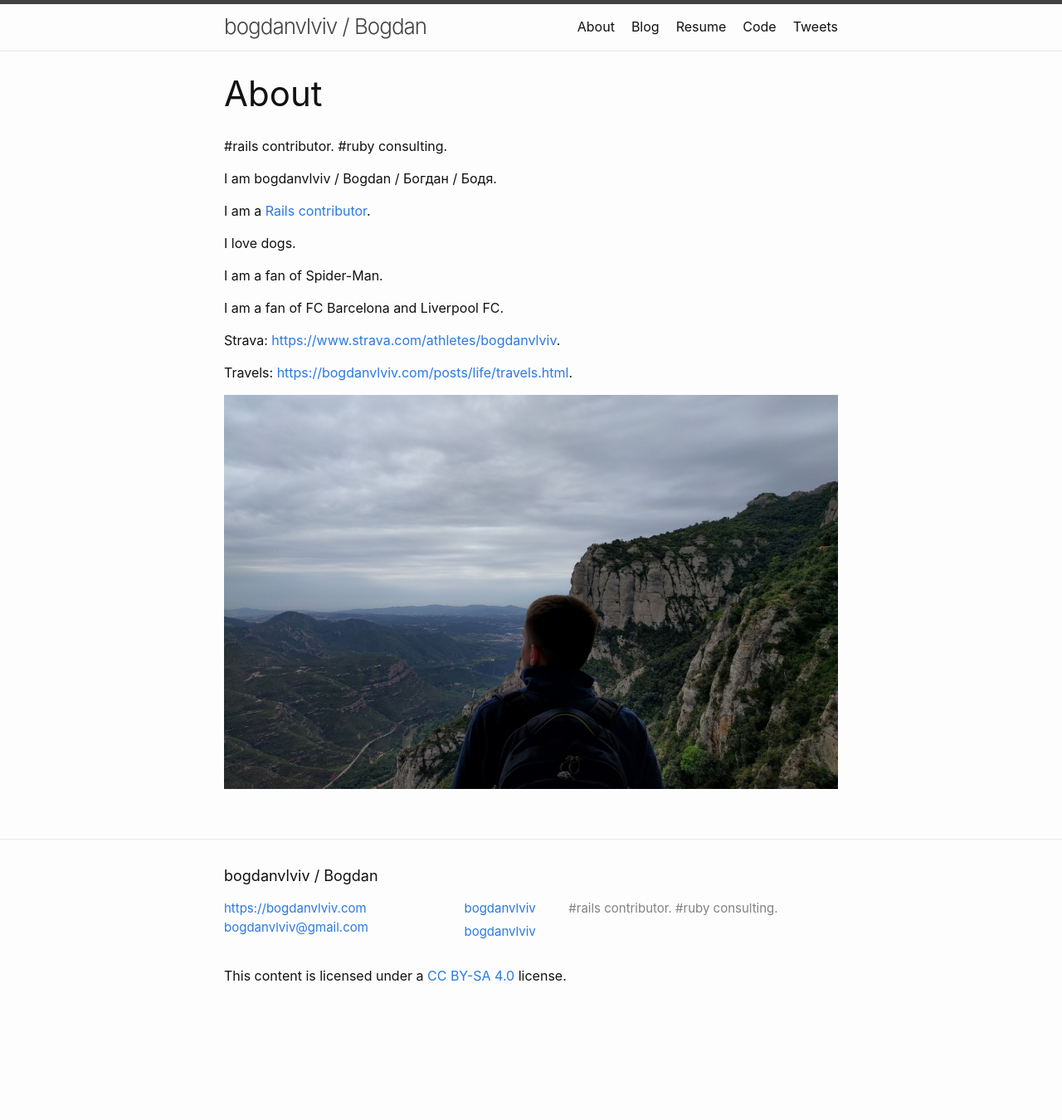
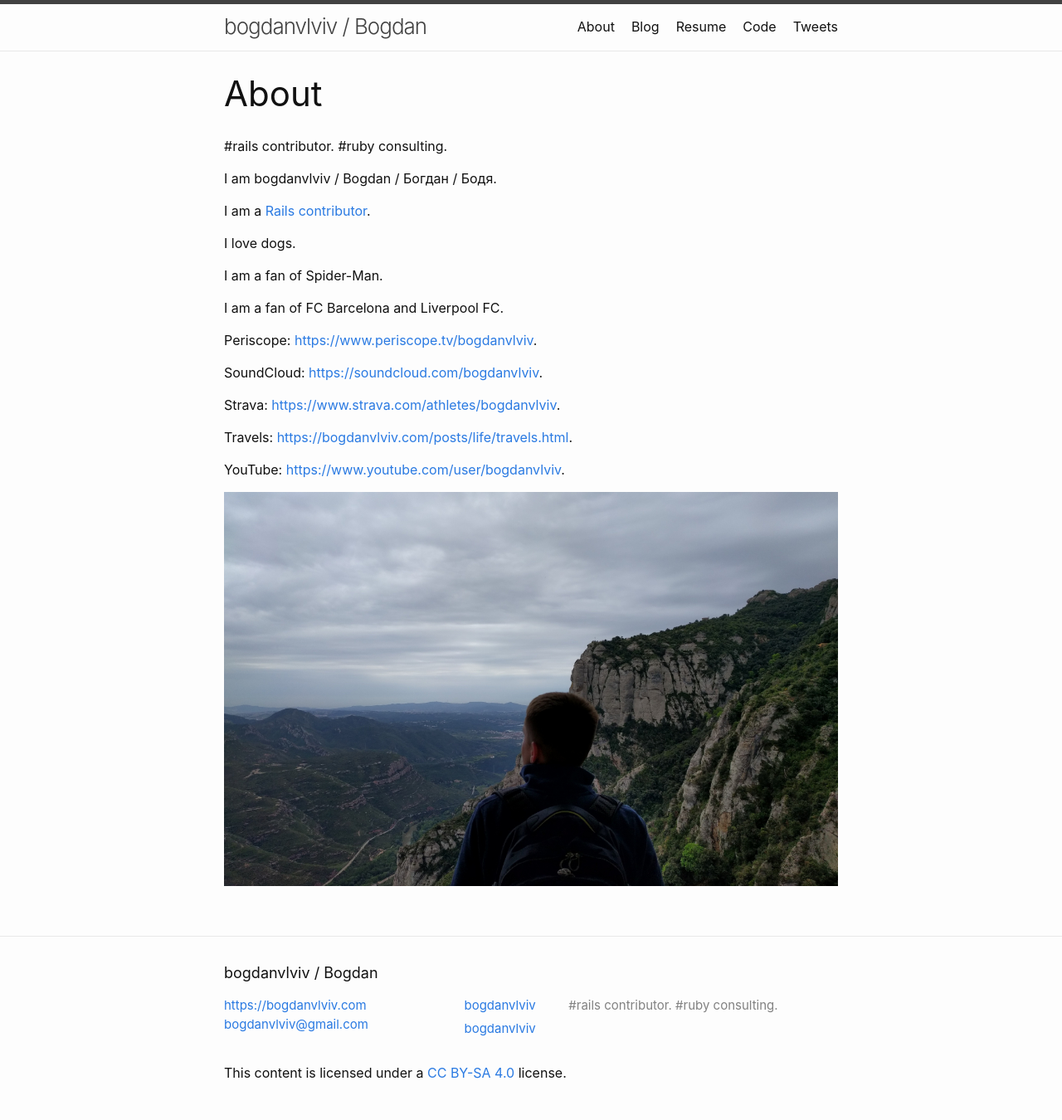
Before and after one commit to crowdpro3/bogdanvlviv.github.io, a Jekyll site: the page built from about.html, in a window 1280 px wide. Shown: the whole page at 83% size. Built offline with Jekyll 4.4.1, drawn with Linux system fonts in a browser that asks for light colours; before the commit the page ends 1233 px from its top, so only the background shows below that.

Commit message:
Add a few links to my profiles on the internet

```diff
--- a/about.html
+++ b/about.html
@@ -28,6 +28,14 @@ permalink: /about.html
 </p>
 
 <p>
+  Periscope: <a href="https://www.periscope.tv/bogdanvlviv" target="_blank">https://www.periscope.tv/bogdanvlviv</a>.
+</p>
+
+<p>
+  SoundCloud: <a href="https://soundcloud.com/bogdanvlviv" target="_blank">https://soundcloud.com/bogdanvlviv</a>.
+</p>
+
+<p>
   Strava: <a href="https://www.strava.com/athletes/bogdanvlviv" target="_blank">https://www.strava.com/athletes/bogdanvlviv</a>.
 </p>
 
@@ -35,6 +43,10 @@ permalink: /about.html
   Travels: <a href="{{ "/posts/life/travels.html" | absolute_url }}" target="_blank">{{ "/posts/life/travels.html" | absolute_url }}</a>.
 </p>
 
+<p>
+  YouTube: <a href="https://www.youtube.com/user/bogdanvlviv" target="_blank">https://www.youtube.com/user/bogdanvlviv</a>.
+</p>
+
 <div class="photo">
   <img src="{{ "/images/main.jpg" | absolute_url }}" title="Bogdan">
 </div>
```
